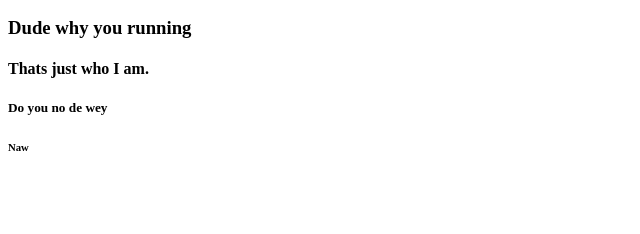
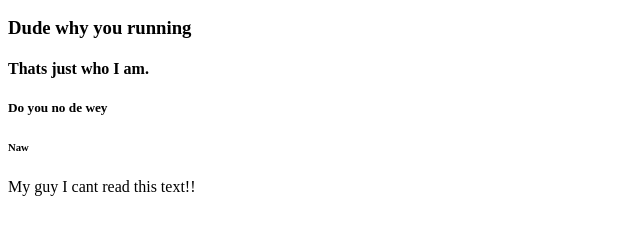
Before and after one commit to orovinskiy/donut, a plain HTML site: page index.html in a window 1280 px wide. Shown: the part 110-344 px from the top of the page, without its empty margins (0-640 px from the left). Drawn offline with Linux system fonts and the light colour scheme.

Commit message:
added h7

```diff
--- a/index.html
+++ b/index.html
@@ -11,6 +11,7 @@
     <h4>Thats just who I am.</h4>
     <h5>Do you no de wey</h5>
     <h6>Naw</h6>
+    <h7>My guy I cant read this text!!</h7>
 
 </body>
 </html>
```
